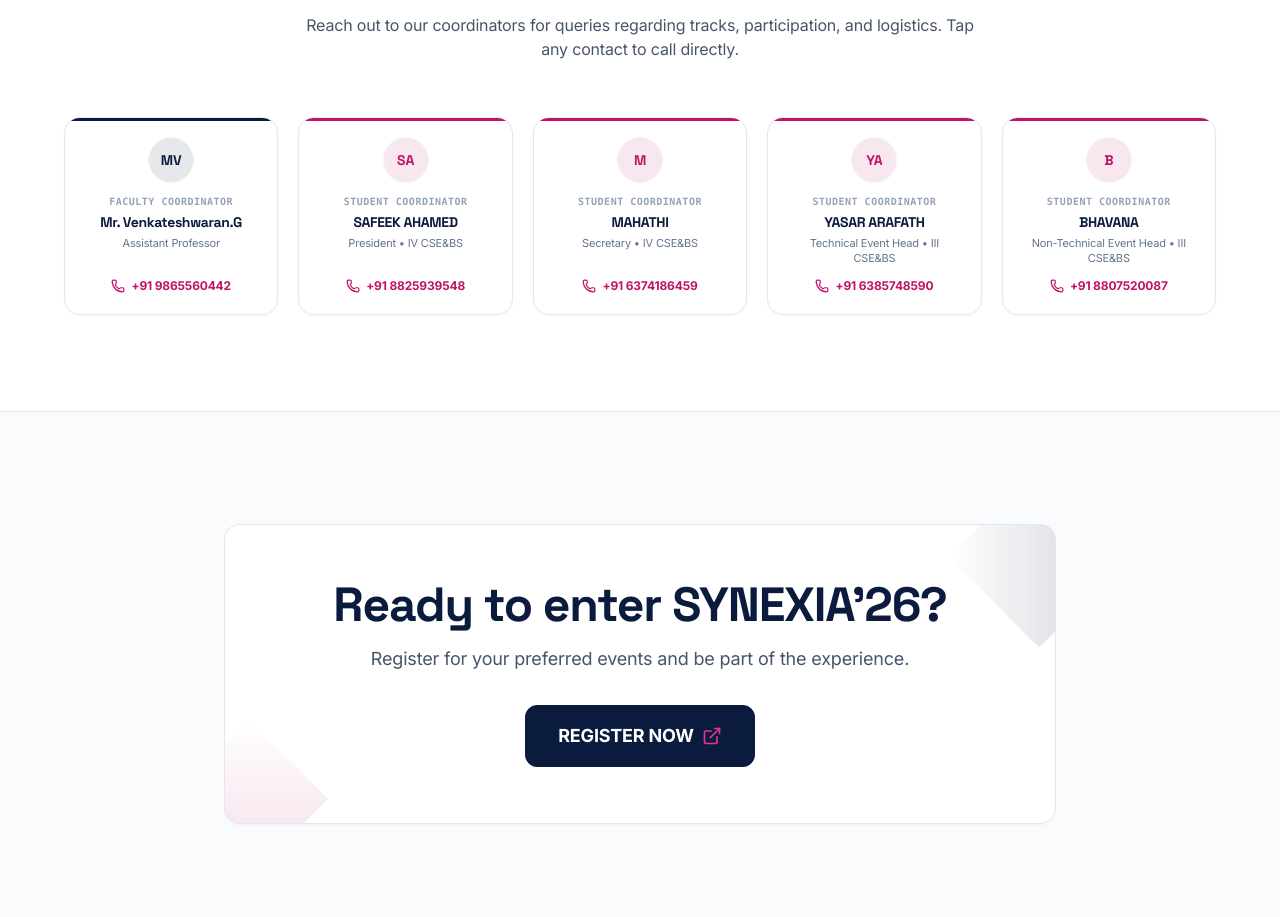
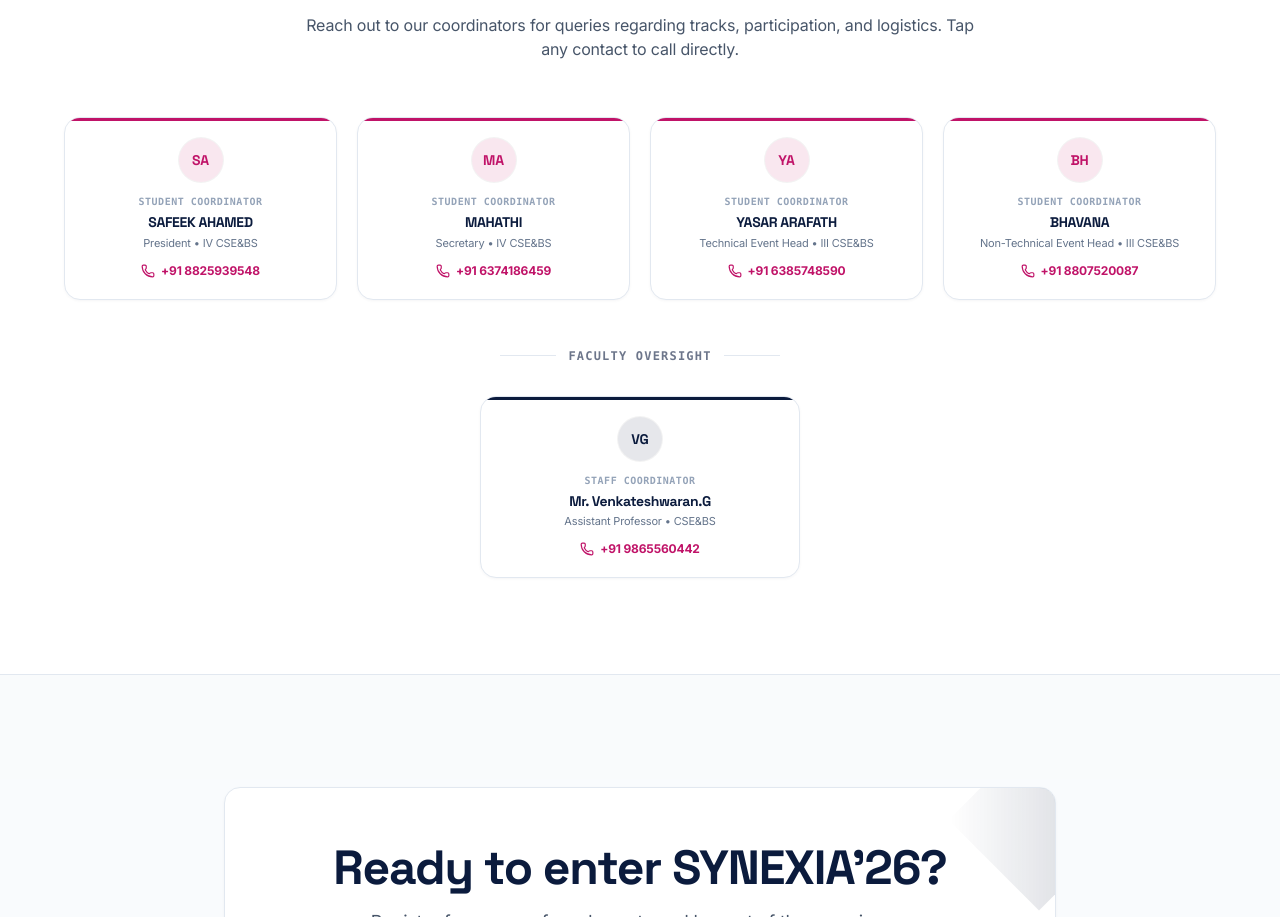
Before and after one commit to Yasar-Arafath24/SYNEXIA-website, a React (Vite) app: page / in a window 1280 px wide. Shown: the part 3613-4530 px from the top of the page. Built offline with nearby package versions, Linux system fonts and the light colour scheme.

Commit message:
home page edited

```diff
--- a/src/pages/HomePage.jsx
+++ b/src/pages/HomePage.jsx
@@ -32,22 +32,62 @@
 
   const telLink = (phone) => `tel:${String(phone).replace(/[^+\d]/g, '')}`;
 
-  const contactList = [
-    ...SYMPOSIUM_CONFIG.contacts.facultyCoordinators.map((c) => ({
-      name: c.name,
-      role: c.designation || c.role,
-      phone: c.phone,
-      type: 'faculty',
-      initials: c.name.split(' ').map((w) => w[0]).join('').slice(0, 2).toUpperCase(),
-    })),
-    ...SYMPOSIUM_CONFIG.contacts.studentCoordinators.map((c) => ({
-      name: c.name,
-      role: `${c.role} • ${c.department}`,
-      phone: c.phone,
-      type: 'student',
-      initials: c.name.split(' ').map((w) => w[0]).join('').slice(0, 2).toUpperCase(),
-    })),
-  ];
+  const studentContactList = [
+    coordinators.president,
+    coordinators.secretary,
+    coordinators.technicalHead,
+    coordinators.nonTechnicalHead,
+  ].map((c) => ({
+    name: c.name,
+    role: `${c.role} • ${c.year}`,
+    phone: c.phone,
+    type: 'student',
+    initials: c.initials,
+  }));
+
+  const staffContact = {
+    name: coordinators.staffCoordinator.name,
+    role: `${coordinators.staffCoordinator.designation} • ${coordinators.staffCoordinator.department}`,
+    phone: coordinators.staffCoordinator.phone,
+    type: 'faculty',
+    initials: coordinators.staffCoordinator.initials,
+  };
+
+  const renderContactCard = (contact, idx) => (
+    <a
+      key={idx}
+      href={telLink(contact.phone)}
+      className="brand-card p-5 flex flex-col items-center text-center relative overflow-hidden group border-slate-200 hover:border-brand-navy transition-all duration-300 hover:shadow-subtle"
+    >
+      {/* Subtle top indicator */}
+      <div className={`absolute top-0 left-0 right-0 h-[3px] ${contact.type === 'faculty' ? 'bg-brand-navy' : 'bg-brand-magenta'}`} />
+
+      <div className={`w-11 h-11 rounded-full ${
+        contact.type === 'faculty'
+          ? 'bg-brand-navy/10 text-brand-navy'
+          : 'bg-brand-magenta/10 text-brand-magenta'
+      } flex items-center justify-center mb-3 font-display font-bold text-sm ring-1 ring-black/5 transition-transform duration-300 group-hover:scale-110`}>
+        {contact.initials}
+      </div>
+
+      <span className="text-[10px] font-mono font-bold uppercase tracking-wider text-slate-400 mb-1">
+        {contact.type === 'faculty' ? 'Staff' : 'Student'} Coordinator
+      </span>
+
+      <h3 className="text-sm font-bold font-display text-brand-navy leading-tight mb-1">
+        {contact.name}
+      </h3>
+
+      <p className="text-[11px] text-slate-500 mb-3 leading-snug">
+        {contact.role}
+      </p>
+
+      <span className="mt-auto inline-flex items-center gap-1.5 text-xs font-bold text-brand-magenta group-hover:text-brand-navy transition-colors">
+        <Phone className="w-3.5 h-3.5" />
+        {contact.phone}
+      </span>
+    </a>
+  );
 
   return (
     <div className="bg-white min-h-screen">
@@ -477,42 +517,23 @@
             </p>
           </div>
 
-          <div className="grid grid-cols-1 sm:grid-cols-2 lg:grid-cols-5 gap-5 max-w-6xl mx-auto">
-            {contactList.map((contact, idx) => (
-              <a
-                key={idx}
-                href={telLink(contact.phone)}
-                className="brand-card p-5 flex flex-col items-center text-center relative overflow-hidden group border-slate-200 hover:border-brand-navy transition-all duration-300 hover:shadow-subtle"
-              >
-                {/* Subtle top indicator */}
-                <div className={`absolute top-0 left-0 right-0 h-[3px] ${contact.type === 'faculty' ? 'bg-brand-navy' : 'bg-brand-magenta'}`} />
+          <div className="grid grid-cols-1 sm:grid-cols-2 lg:grid-cols-4 gap-5 max-w-6xl mx-auto">
+            {studentContactList.map(renderContactCard)}
+          </div>
 
-                <div className={`w-11 h-11 rounded-full ${
-                  contact.type === 'faculty'
-                    ? 'bg-brand-navy/10 text-brand-navy'
-                    : 'bg-brand-magenta/10 text-brand-magenta'
-                } flex items-center justify-center mb-3 font-display font-bold text-sm ring-1 ring-black/5 transition-transform duration-300 group-hover:scale-110`}>
-                  {contact.initials}
-                </div>
+          {/* STAFF COORDINATOR — Separated Below the Student Coordinators */}
+          <div className="mt-12">
+            <div className="flex items-center justify-center gap-3 mb-8">
+              <div className="h-[1px] w-10 sm:w-14 bg-slate-200" />
+              <span className="text-xs font-mono font-bold uppercase tracking-widest text-brand-navy/60 block">
+                Faculty Oversight
+              </span>
+              <div className="h-[1px] w-10 sm:w-14 bg-slate-200" />
+            </div>
 
-                <span className="text-[10px] font-mono font-bold uppercase tracking-wider text-slate-400 mb-1">
-                  {contact.type === 'faculty' ? 'Faculty' : 'Student'} Coordinator
-                </span>
-
-                <h3 className="text-sm font-bold font-display text-brand-navy leading-tight mb-1">
-                  {contact.name}
-                </h3>
-
-                <p className="text-[11px] text-slate-500 mb-3 leading-snug">
-                  {contact.role}
-                </p>
-
-                <span className="mt-auto inline-flex items-center gap-1.5 text-xs font-bold text-brand-magenta group-hover:text-brand-navy transition-colors">
-                  <Phone className="w-3.5 h-3.5" />
-                  {contact.phone}
-                </span>
-              </a>
-            ))}
+            <div className="max-w-xs mx-auto">
+              {renderContactCard(staffContact, 'staff')}
+            </div>
           </div>
 
         </ScrollReveal>
```
